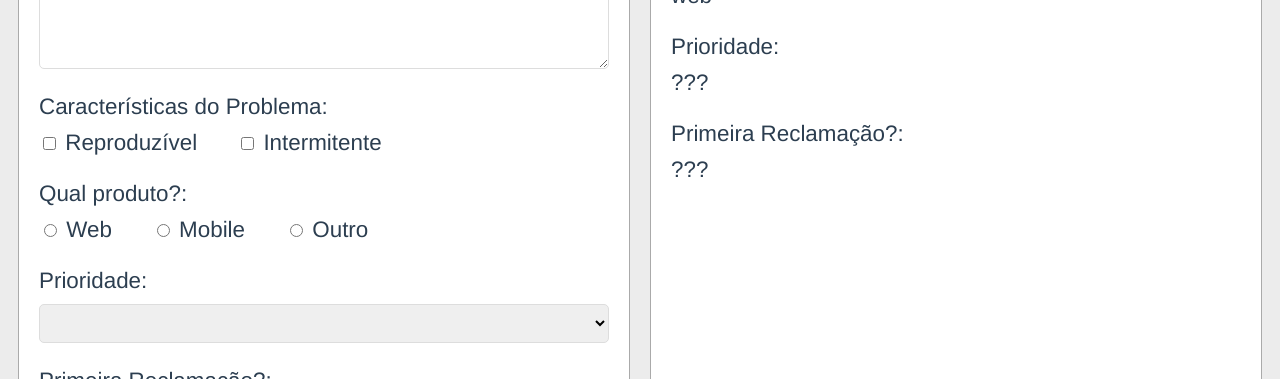
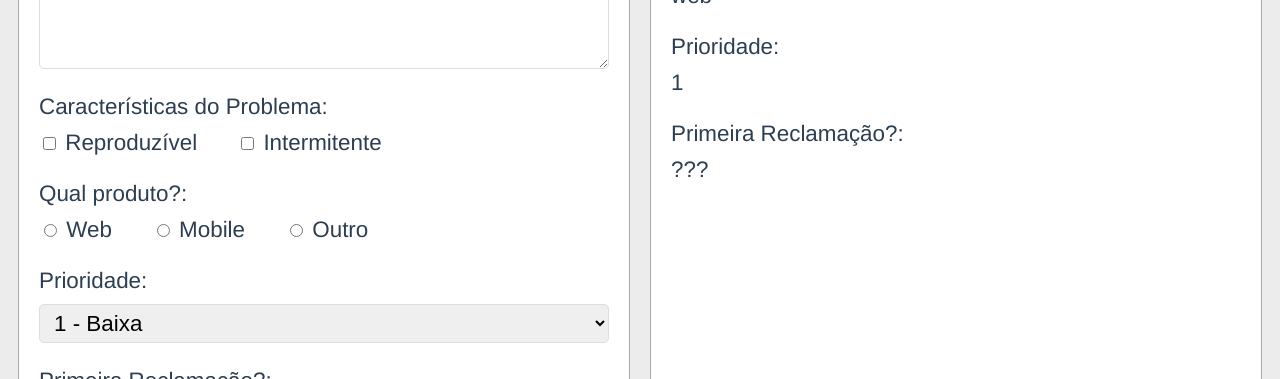
Before and after one commit to Nardogomes/vuejs-learning, a Vue app in the folder formularios/formulario-exercicios/: page / in a window 1280 px wide. Shown: the part 573-952 px from the top of the page. Built offline with nearby package versions, Linux system fonts and the light colour scheme.

Commit message:
Configuntando a tag <select>.

```diff
--- a/formularios/formulario-exercicios/src/App.vue
+++ b/formularios/formulario-exercicios/src/App.vue
@@ -28,8 +28,12 @@
 					<span><input name="produto" type="radio" value="Outro" v-model="produto"> Outro</span>
 				</Rotulo>
 				<Rotulo nome="Prioridade">
-					<select name="" id="">
-						<option></option>
+					<select v-model="prioridade">
+						<option v-for="prioridade in prioridades"
+							:value="prioridade.codigo"
+							:key="prioridade.codigo"
+							:selected="prioridade.codigo == 1">
+							{{ prioridade.codigo }} - {{ prioridade.nome }}</option>
 					</select>
 				</Rotulo>
 				<Rotulo nome="Primeira Reclamação?">
@@ -63,7 +67,7 @@
 					<span>{{ produto }}</span>
 				</Rotulo>
 				<Rotulo nome="Prioridade">
-					<span>???</span>
+					<span>{{ prioridade }}</span>
 				</Rotulo>
 				<Rotulo nome="Primeira Reclamação?">
 					<span>???</span>
@@ -84,6 +88,12 @@ export default {
 		return {
 			mensagem: '',
 			produto: 'web',
+			prioridade: 1,
+			prioridades: [
+				{ codigo: 1, nome: 'Baixa' },
+				{ codigo: 2, nome: 'Moderada' },
+				{ codigo: 3, nome: 'Alta' }
+			],
 			caracteristicas: [],
 			usuario: {
 				email: '',
```
